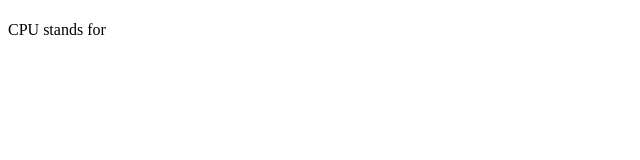
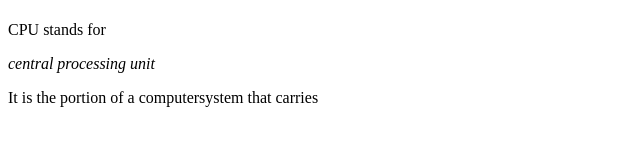
Before and after one commit to iamneo-production/ddddbfbacbffafaadaeccdfffebaeceaec, a website: page public/index.html in a window 1280 px wide. Shown: the whole page, without its empty margins (0-640 px from the left). Drawn offline with Linux system fonts and the light colour scheme.

Commit message:
Backup Commit

```diff
--- a/public/index.html
+++ b/public/index.html
@@ -2,7 +2,8 @@
 <html lang="en">
 </head>
 <h1><title>CPU</title></h1>
-<p>CPU stands for </p>
+<p>CPU stands for </p><i><p>central processing unit</p></i>
+<p>It is the portion of a computersystem that carries</p>
 <body>
 </body>
 </html>
```
